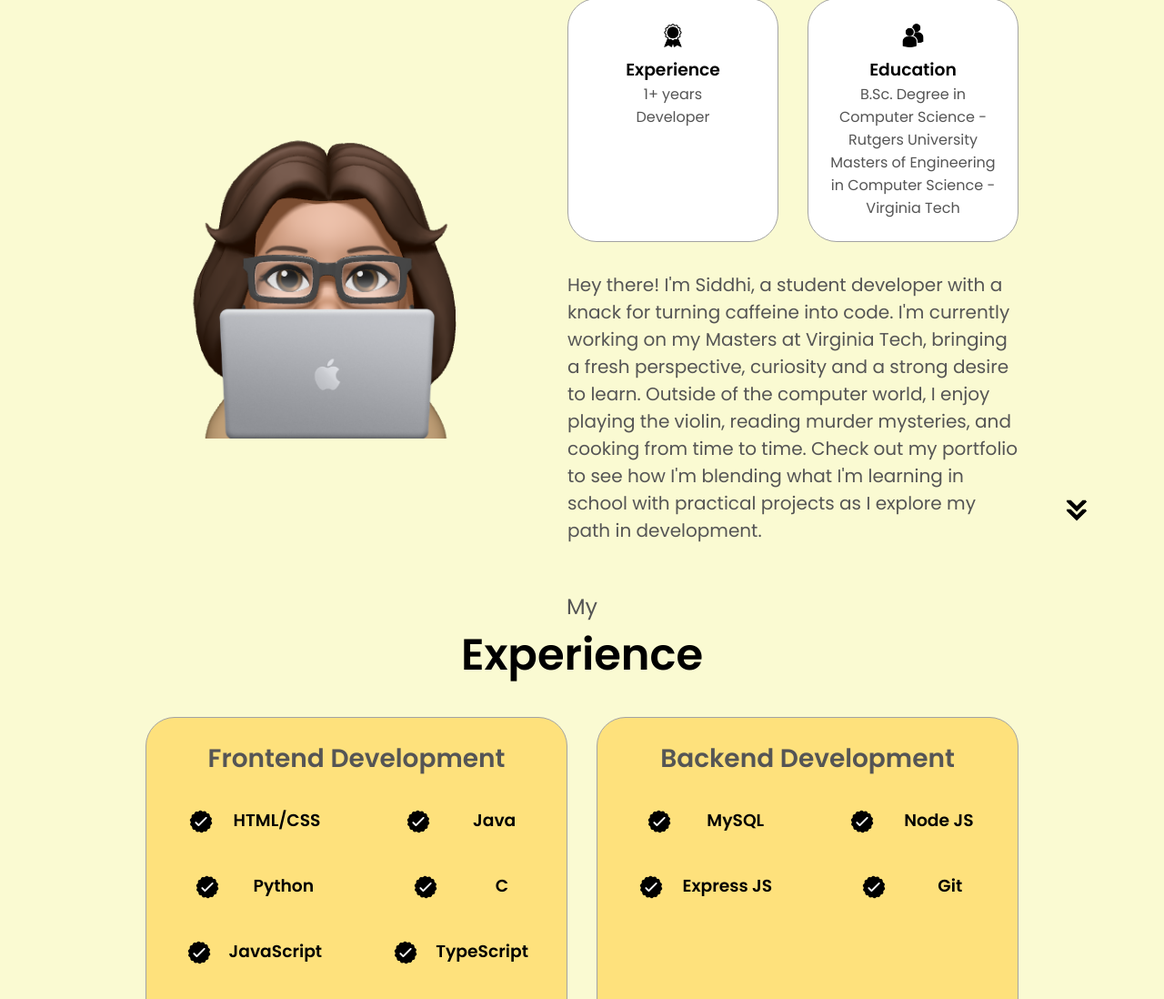
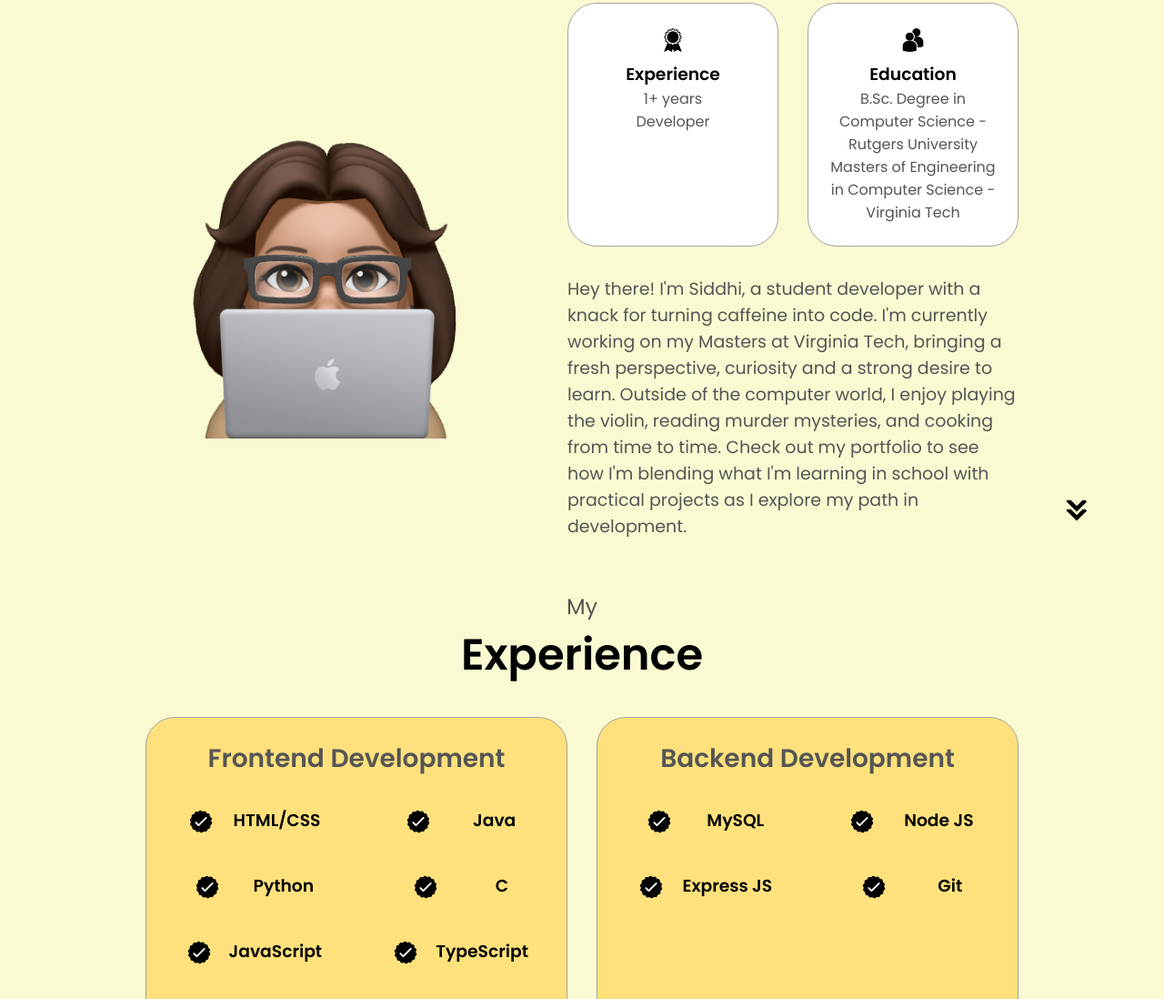
Before and after one commit to siddhkasera/SiddhiKaseraPortfolio, a plain HTML site: page index.html in a window 1280 px wide. Shown: the part 1047-2145 px from the top of the page at 91% size. Drawn offline with Linux system fonts and the light colour scheme.

Commit message:
font issue fixed

```diff
--- a/style.css
+++ b/style.css
@@ -214,7 +214,8 @@ section {
 }
 
 .text-container {
-  font-size: 20px;
+  font-size: 19px;
+  /* margin-bottom: 10em; */
 }
 
 /* ICONS */
```
